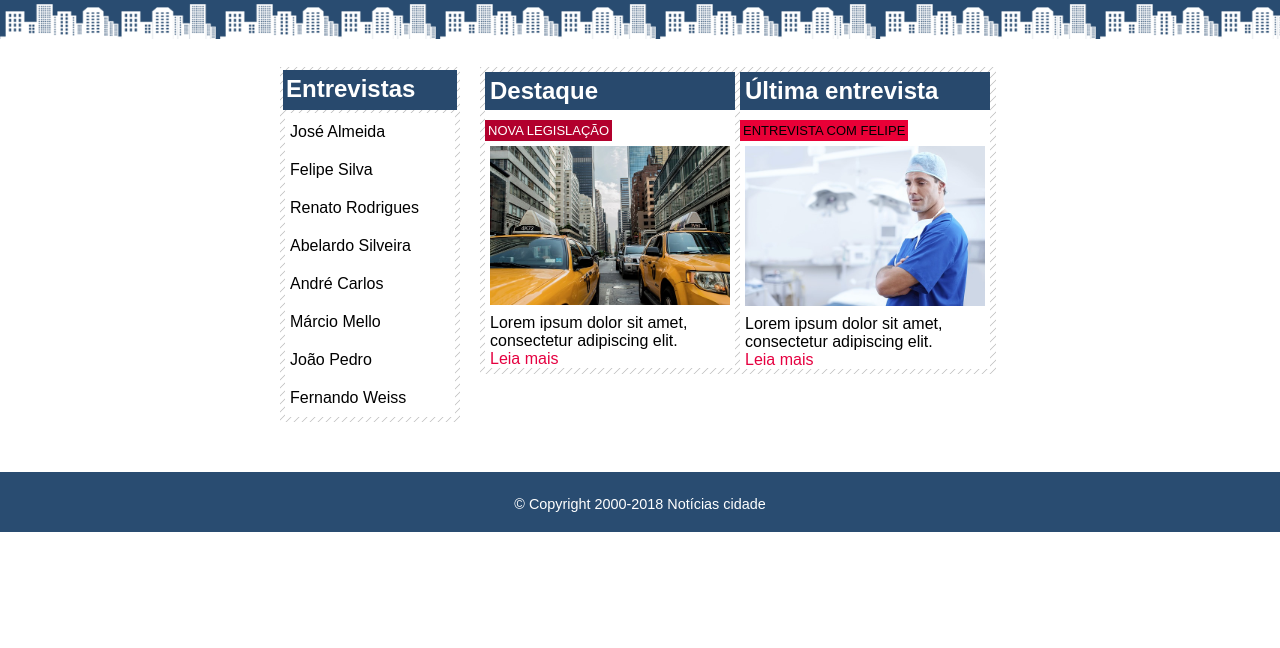
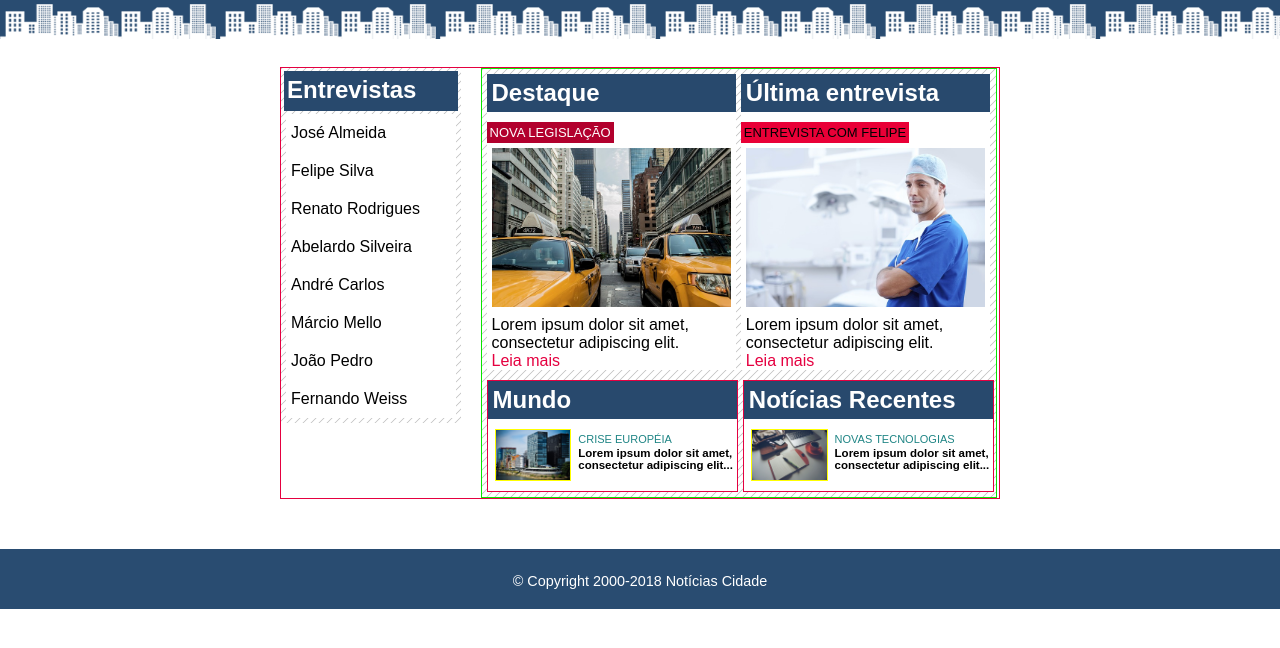
Before and after one commit to DaviGabrielLopes/Udemy_Courses, a plain HTML site: page Notícias Cidade/index.html in a window 1280 px wide. Shown: the part 138-786 px from the top of the page. Drawn offline with Linux system fonts and the light colour scheme.

Commit message:
Adição de Container e Conteúdos Novos!

```diff
--- a/Notícias Cidade/index.html
+++ b/Notícias Cidade/index.html
@@ -4,7 +4,7 @@
 
         <head>
 
-            <title></title>
+            <title>O seu Portal de Notícias</title>
             <meta charset="UTF-8">
             <link rel="stylesheet" type="text/css" href="style.css">
             <meta name="viewport" content="width=device-width, inital-scale=1.0">
@@ -90,6 +90,31 @@
 
                         </div>
 
+                        <div id="container_conteudo3">
+
+                            <h1 class="h1_style1">Mundo</h1>
+
+                            <figure class="img_topico_sec">
+                                <a href="">
+                                    <img src="img/mundo.jpg" alt="mundo">
+                                    <p class="titulo_topico_sec">CRISE EUROPÉIA</p>
+                                    <p class="subtitulo_topico_sec">Lorem ipsum dolor sit amet, consectetur adipiscing elit...</p>
+                                </a>
+                            </figure>
+
+                        </div>
+
+                        <div id="container_conteudo4">
+
+                            <h1 class="h1_style1">Notícias Recentes</h1>
+
+                            <figure class="img_topico_sec">
+                                <img src="img/tecnologia.jpg" alt="">
+                                <p class="titulo_topico_sec">NOVAS TECNOLOGIAS</p>
+                                <p class="subtitulo_topico_sec">Lorem ipsum dolor sit amet, consectetur adipiscing elit...</p>
+                            </figure>
+                        </div>
+
                     </div>
 
                     <div class="clear"></div>
@@ -103,7 +128,7 @@
             <section>
 
                 <footer>
-                    <p>© Copyright 2000-2018 Notícias cidade</p>
+                    <p>© Copyright 2000-2018 Notícias Cidade</p>
                 </footer>
 
             </section>
--- a/Notícias Cidade/style.css
+++ b/Notícias Cidade/style.css
@@ -26,6 +26,7 @@ header img{
 }
 
 #conteudo_prin{
+    border: #E50040 solid 1px;
     margin: 70px 0px 0px 0px;
 }
 
@@ -34,6 +35,7 @@ header img{
     width: 71.6%;
     margin-left: 20px;
     float: left;
+    border: #08e500 solid 1px;
 }
 
 #container_conteudo1{
@@ -50,6 +52,24 @@ header img{
     float: left;
     margin: 5px 0px 5px 5px;
     background-color: white;
+}
+
+#container_conteudo3{
+    display: inline;
+    width: 48.5%;
+    float: left;
+    margin: 5px 0px 5px 5px;
+    background-color: white;
+    border: #E50040 solid 1px;
+}
+
+#container_conteudo4{
+    display: inline;
+    width: 48.5%;
+    float: left;
+    margin: 5px 0px 5px 5px;
+    background-color: white;
+    border: #E50040 solid 1px;
 }
 
 #container_navL{
@@ -134,6 +154,12 @@ footer p{
 
 #menu_l a:hover{
     color: rgb(161, 161, 180);
+    transition: 0.5s;
+}
+
+#menu_l a:not(:hover){
+    color: black;
+    transition: 0.5s;
 }
 
 /*FIM NAVEGAÇÃO*/
@@ -154,6 +180,19 @@ footer p{
     text-decoration: none;
     color:#E50040;
 }
+
+.img_topico_sec img{
+    margin: 10px 7px;
+    width: 30%;
+    border: yellow solid 1px;
+    float: left;
+}
+
+.img_topico_sec a{
+    text-decoration: none;
+    color: black;
+}
+
 
 /*FIM ESTILO IMAGEM*/
 
@@ -191,4 +230,16 @@ footer p{
     background-color: RGB(178, 0, 45);
 }
 
+.titulo_topico_sec{
+    display: inline-block;
+    font-size: 11px;
+    color: rgb(31, 133, 133);
+    margin-top: 13.8px;
+}
+
+.subtitulo_topico_sec{
+    font-weight: bold;
+    font-size: 11.5px;
+}
+
 /*FIM ESTILO TEXTO*/
```
